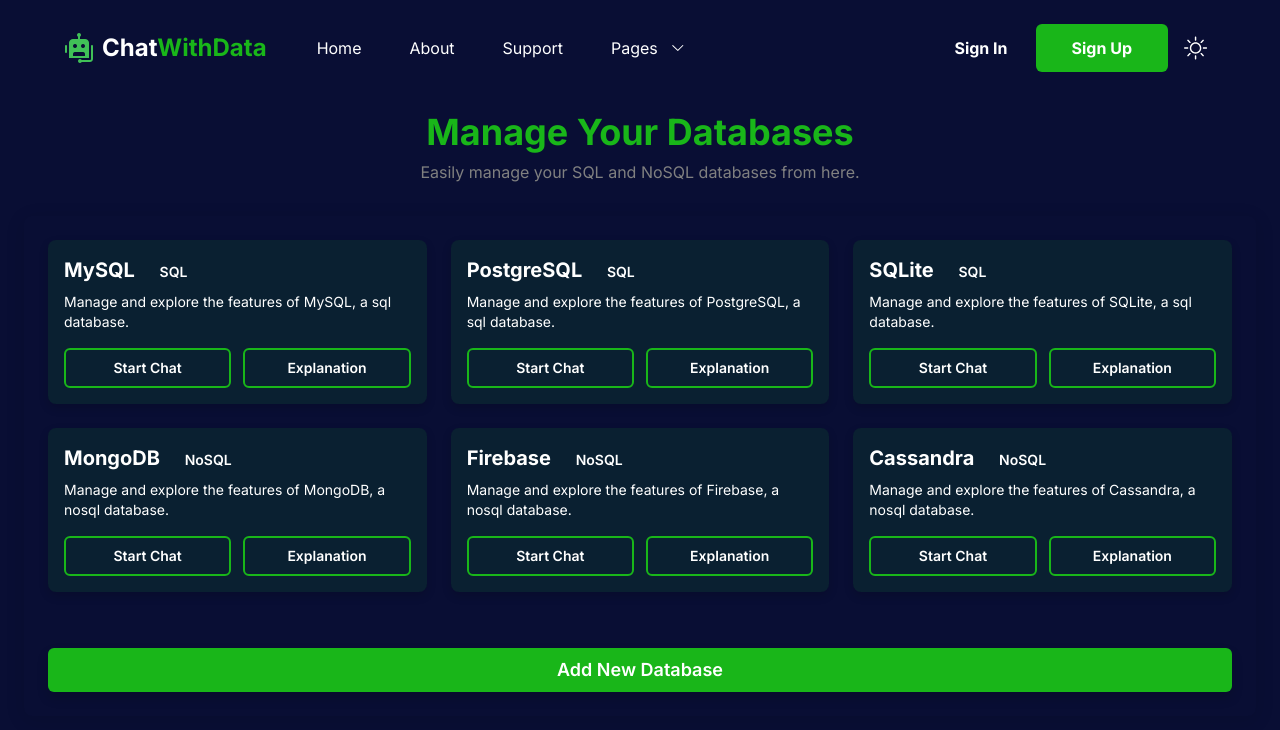
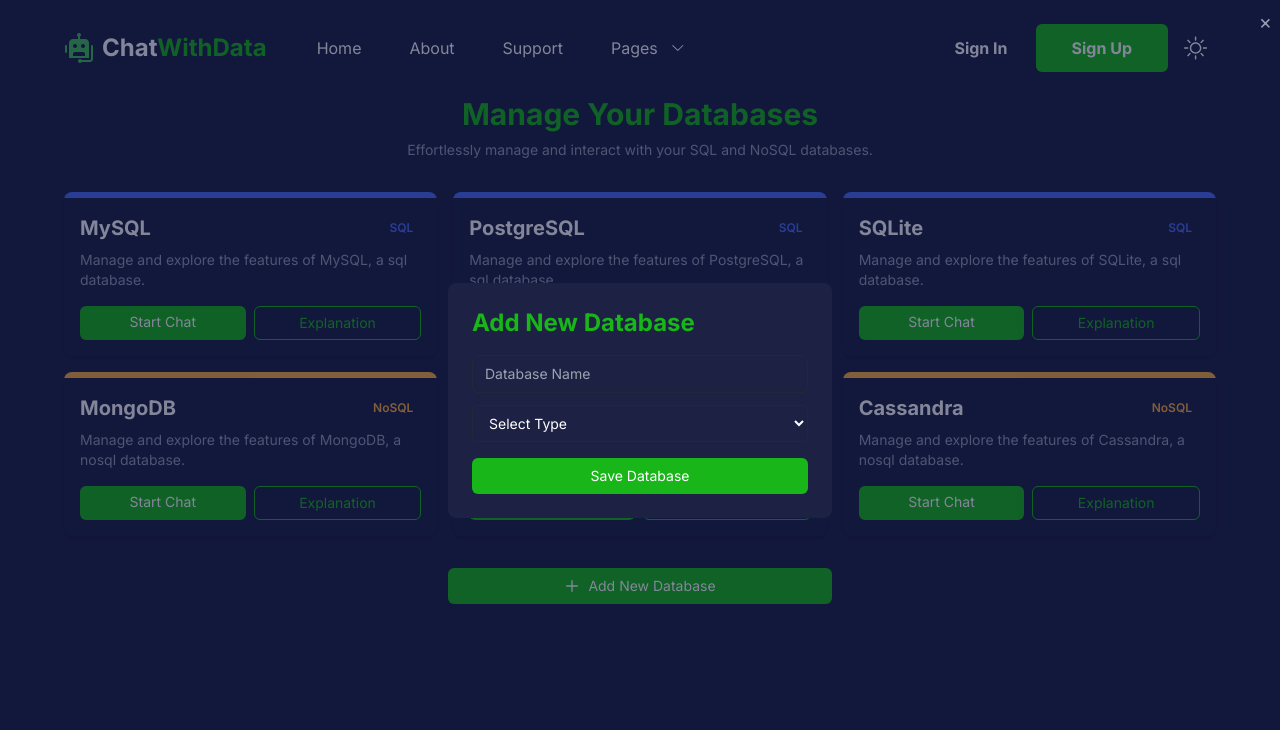
Before and after one commit to raoayyan/chatwithdata_frontend, a Next.js app: page /get-started in a window 1280 px wide. Both pictures are taken after a click on the button "Add New Database". Shown: the top 730 px of the page. Built offline with nearby package versions, Linux system fonts and the light colour scheme.

Commit message:
update changes

```diff
--- a/app/get-started/page.tsx
+++ b/app/get-started/page.tsx
@@ -4,19 +4,21 @@
 import Header from "@/components/Header";
 
 export default function GetStarted() {
-  const databases = [
+  const [databases, setDatabases] = useState([
     { name: "MySQL", type: "SQL" },
     { name: "PostgreSQL", type: "SQL" },
     { name: "SQLite", type: "SQL" },
     { name: "MongoDB", type: "NoSQL" },
     { name: "Firebase", type: "NoSQL" },
     { name: "Cassandra", type: "NoSQL" },
-  ];
+  ]);
 
   const [isModalOpen, setIsModalOpen] = useState(false);
   const [selectedDatabase, setSelectedDatabase] = useState("");
+  const [isAddModalOpen, setIsAddModalOpen] = useState(false);
+  const [newDatabase, setNewDatabase] = useState({ name: "", type: "" });
 
-  const handleExplanationClick = (dbName) => {
+  const handleExplanationClick = (dbName: string) => {
     setSelectedDatabase(dbName);
     setIsModalOpen(true);
   };
@@ -25,98 +27,135 @@
     setIsModalOpen(false);
   };
 
+  const handleAddDatabase = () => {
+    setIsAddModalOpen(true);
+  };
+
+  const handleSaveNewDatabase = () => {
+    if (newDatabase.name && newDatabase.type) {
+      setDatabases([...databases, newDatabase]);
+      setNewDatabase({ name: "", type: "" });
+      setIsAddModalOpen(false);
+    }
+  };
+
   return (
     <>
       <Header />
-      <div className="bg-gray-100 relative mb-16 min-h-screen p-6 pt-28">
-        <h1 className="mb-2 text-center text-4xl font-bold text-green">
+      <div className="min-h-screen bg-gray100 p-4 pt-24 dark:bg-dark">
+        {/* Hero Section */}
+        <div className="mb-8 text-center">
+          <h1 className="mb-2 text-3xl font-bold text-green dark:text-green">
             Manage Your Databases
           </h1>
-        <p className="text-md mb-8 text-center text-gray">
-          Easily manage your SQL and NoSQL databases from here.
+          <p className="text-sm text-gray800 dark:text-body-color">
+            Effortlessly manage and interact with your SQL and NoSQL databases.
           </p>
+        </div>
 
-        <div className="from-gray-100 via-gray-200 to-gray-300 rounded-lg bg-gradient-to-br p-6 shadow-[0_4px_20px_rgba(0,0,0,0.1)]">
-          <ul className="mb-4 grid grid-cols-1 gap-6 md:grid-cols-2 lg:grid-cols-3">
+        {/* Database Grid */}
+        <div className="mx-auto max-w-6xl">
+          <div className="grid grid-cols-1 gap-4 sm:grid-cols-2 lg:grid-cols-3">
             {databases.map((db, index) => (
-              <li
+              <div
                 key={index}
-                className="relative overflow-hidden rounded-lg bg-white shadow-[0_4px_10px_rgba(0,0,0,0.15)] transition-transform duration-300 hover:-translate-y-1 hover:shadow-[0_6px_15px_rgba(0,0,0,0.2)] dark:!bg-green dark:!bg-opacity-10"
+                className="overflow-hidden rounded-lg bg-white shadow-md transition-shadow duration-300 hover:shadow-lg dark:bg-dark"
               >
-                {/* Accent Border */}
+                {/* Accent Bar */}
                 <div
-                  className={`absolute left-0 top-0 h-full w-2 ${
-                    db.type === "SQL" ? "bg-blue-500" : "bg-yellow-500"
+                  className={`h-1.5 ${
+                    db.type === "SQL" ? "bg-primary" : "bg-yellow"
                   }`}
                 ></div>
-                <div className="flex h-full flex-col justify-between p-4">
-                  {/* Database Info */}
-                  <div>
-                    <h3 className="text-gray-800 mb-2 text-xl font-bold">
-                      {db.name}{" "}
+
+                {/* Card Content */}
+                <div className="p-4">
+                  <div className="mb-2 flex items-center justify-between">
+                    <h3 className="text-xl font-bold text-black dark:text-white">
+                      {db.name}
+                    </h3>
                     <span
-                        className={`ml-2 rounded-full px-3 py-1 text-sm font-semibold ${
+                      className={`rounded-full px-2 py-1 text-xs font-semibold ${
                         db.type === "SQL"
-                            ? "bg-blue-100 text-blue-700"
-                            : "bg-yellow-100 text-yellow-700"
+                          ? "bg-blue-100 text-primary"
+                          : "bg-yellow-100 text-yellow"
                       }`}
                     >
                       {db.type}
                     </span>
-                    </h3>
-                    <p className="text-gray-600 text-sm">
+                  </div>
+                  <p className="mb-4 text-sm text-gray800 dark:text-body-color">
                     Manage and explore the features of {db.name}, a{" "}
                     {db.type.toLowerCase()} database.
                   </p>
-                  </div>
 
                   {/* Action Buttons */}
-                  <div className="mt-4 flex space-x-3">
+                  <div className="flex gap-2">
                     <Link
                       href="/chat"
-                      className="flex-1 rounded-md border-2 border-green px-4 py-2 text-center text-sm font-semibold text-black transition-all hover:bg-green hover:text-white dark:text-white"
+                      className="flex-1 rounded-md bg-green px-3 py-1.5 text-center text-sm text-white transition-all hover:bg-opacity-90"
                     >
                       Start Chat
                     </Link>
                     <button
-                      className="flex-1 rounded-md border-2 border-green px-4 py-2 text-sm font-semibold text-black transition-all hover:bg-green hover:text-white dark:text-white"
+                      className="flex-1 rounded-md border border-green bg-transparent px-3 py-1.5 text-center text-sm text-green transition-all hover:bg-green hover:text-white"
                       onClick={() => handleExplanationClick(db.name)}
                     >
                       Explanation
                     </button>
                   </div>
                 </div>
-              </li>
+              </div>
             ))}
-          </ul>
-          <button className="mt-10 w-full rounded-md bg-green bg-gradient-to-r py-2 text-lg font-semibold text-white shadow-[0_6px_12px_rgba(0,0,0,0.15)] transition-all hover:from-green">
+          </div>
+
+          {/* Add New Database Button */}
+          <button
+            className="mx-auto mt-8 flex w-full max-w-sm items-center justify-center gap-2 rounded-md bg-green px-4 py-2 text-sm text-white transition-all hover:bg-opacity-90"
+            onClick={handleAddDatabase}
+          >
+            <svg
+              xmlns="http://www.w3.org/2000/svg"
+              className="h-4 w-4"
+              fill="none"
+              viewBox="0 0 24 24"
+              stroke="currentColor"
+            >
+              <path
+                strokeLinecap="round"
+                strokeLinejoin="round"
+                strokeWidth={2}
+                d="M12 4v16m8-8H4"
+              />
+            </svg>
             Add New Database
           </button>
         </div>
 
+        {/* Explanation Modal */}
         {isModalOpen && (
           <div className="fixed inset-0 z-50 flex items-center justify-center bg-black bg-opacity-50">
-            <div className="relative flex h-[80%] w-[80%] flex-col rounded-lg bg-white p-6 shadow-lg">
+            <div className="w-11/12 max-w-2xl rounded-lg bg-white p-6 dark:bg-dark">
               <button
-                className="text-gray-500 absolute right-4 top-4 text-2xl hover:text-black"
+                className="absolute right-2 top-2 text-xl text-gray800 hover:text-black dark:text-body-color dark:hover:text-white"
                 onClick={closeModal}
               >
                 &times;
               </button>
 
-              <h2 className="mb-6 text-center text-3xl font-bold text-green">
+              <h2 className="mb-4 text-2xl font-bold text-green dark:text-green">
                 {selectedDatabase} Explanation
               </h2>
 
-              <div className="flex flex-1 space-x-6">
-                <div className="w-1/2 rounded-md bg-lightgray p-4 shadow-md">
-                  <h3 className="mb-4 text-xl font-semibold text-green">
+              <div className="grid grid-cols-1 gap-4 md:grid-cols-2">
+                <div className="rounded-lg bg-lightgray p-4 dark:bg-gray800">
+                  <h3 className="mb-2 text-lg font-semibold text-green dark:text-green">
                     Database Schema
                   </h3>
-                  <p className="text-gray-700">
+                  <p className="text-sm text-gray800 dark:text-body-color">
                     This section shows the schema for the {selectedDatabase}{" "}
                     database. For example:
-                    <ul className="mt-2 list-inside list-disc">
+                    <ul className="mt-1 list-inside list-disc">
                       <li>Table: Users</li>
                       <li>Columns: ID, Name, Email</li>
                       <li>Relations: One-to-Many</li>
@@ -124,11 +163,11 @@
                   </p>
                 </div>
 
-                <div className="w-1/2 rounded-md bg-lightgray p-4 shadow-md">
-                  <h3 className="mb-4 text-xl font-semibold text-green">
+                <div className="rounded-lg bg-lightgray p-4 dark:bg-gray800">
+                  <h3 className="mb-2 text-lg font-semibold text-green dark:text-green">
                     Explanation
                   </h3>
-                  <p className="text-gray-700">
+                  <p className="text-sm text-gray800 dark:text-body-color">
                     {selectedDatabase} is widely used in modern applications. It
                     supports advanced features such as indexing, queries, and
                     scalability. Learn more about its key features and how to
@@ -136,11 +175,60 @@
                   </p>
                 </div>
               </div>
+
               <button
-                className="mt-6 w-full rounded-md bg-green py-2 font-semibold text-white hover:bg-opacity-90"
-                onClick={() => setIsModalOpen(false)}
+                className="mt-4 w-full rounded-md bg-green px-4 py-2 text-sm text-white transition-all hover:bg-opacity-90"
+                onClick={closeModal}
               >
-                Edit Database
+                Close
+              </button>
+            </div>
+          </div>
+        )}
+
+        {/* Add Database Modal */}
+        {isAddModalOpen && (
+          <div className="fixed inset-0 z-50 flex items-center justify-center bg-black bg-opacity-50">
+            <div className="w-11/12 max-w-sm rounded-lg bg-white p-6 dark:bg-dark">
+              <button
+                className="absolute right-2 top-2 text-xl text-gray800 hover:text-black dark:text-body-color dark:hover:text-white"
+                onClick={() => setIsAddModalOpen(false)}
+              >
+                &times;
+              </button>
+
+              <h2 className="mb-4 text-2xl font-bold text-green dark:text-green">
+                Add New Database
+              </h2>
+
+              <div className="space-y-3">
+                <input
+                  type="text"
+                  placeholder="Database Name"
+                  className="w-full rounded-md border border-gray200 bg-transparent px-3 py-2 text-sm text-black dark:border-gray800 dark:text-white"
+                  value={newDatabase.name}
+                  onChange={(e) =>
+                    setNewDatabase({ ...newDatabase, name: e.target.value })
+                  }
+                />
+                <select
+                  className="w-full rounded-md border border-gray200 bg-transparent px-3 py-2 text-sm text-black dark:border-gray800 dark:text-white"
+                  value={newDatabase.type}
+                  onChange={(e) =>
+                    setNewDatabase({ ...newDatabase, type: e.target.value })
+                  }
+                >
+                  <option value="">Select Type</option>
+                  <option value="SQL">SQL</option>
+                  <option value="NoSQL">NoSQL</option>
+                </select>
+              </div>
+
+              <button
+                className="mt-4 w-full rounded-md bg-green px-4 py-2 text-sm text-white transition-all hover:bg-opacity-90"
+                onClick={handleSaveNewDatabase}
+              >
+                Save Database
               </button>
             </div>
           </div>
--- a/package.json
+++ b/package.json
@@ -17,6 +17,7 @@
     "@uiw/react-codemirror": "^4.23.6",
     "eslint": "8.33.0",
     "eslint-config-next": "13.1.6",
+    "framer-motion": "^12.4.7",
     "konva": "^9.3.18",
     "lucide-react": "^0.476.0",
     "next": "^15.1.2",
@@ -24,6 +25,7 @@
     "next-themes": "^0.2.1",
     "react": "^18.2.0",
     "react-dom": "^18.2.0",
+    "react-icons": "^5.5.0",
     "react-konva": "^19.0.3",
     "react-modal-video": "^2.0.0",
     "react-redux": "^9.1.2",
--- a/tailwind.config.js
+++ b/tailwind.config.js
@@ -22,9 +22,9 @@
       gray: "#808080",
       lightgray: "rgb(249, 248, 248)",
       "body-color": "#959CB1",
-      // Add new colors
-      gray550: "#555", // Alternating row color 1
-      gray650: "#666", // Alternating row color 2
+      gray100: "#F3F4F6",
+      gray200: "#E5E7EB",
+      gray800: "#1F2937",
     },
     screens: {
       xs: "450px",
```
Also changed, not shown: app/chat/layout.tsx (+13 -5 lines), components/ChatLayout/CanvasComponent.jsx (+11 -11 lines), components/ChatLayout/Sidebar.tsx (+36 -17 lines), 1 other file (tests, documents, lock files or other folders). Lines whose indentation alone changed are shown as unchanged.
